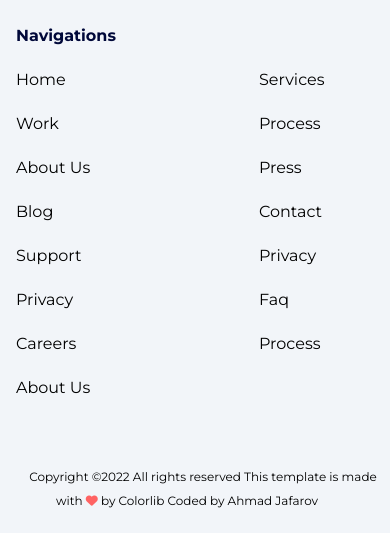
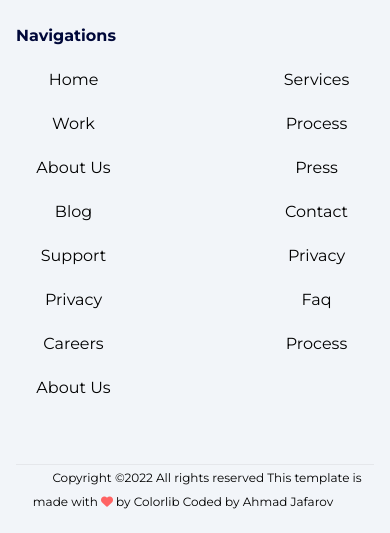
Before and after one commit to DannyMay9082/tailwind-colorlib-project, a website: page index.html in a window 390 px wide. Shown: the part 9656-10189 px from the top of the page. Before the commit the page ends 10168 px from the top, so only its background shows below. Drawn offline with nearby package versions, Linux system fonts and the light colour scheme.

Commit message:
style footer-list and copyright section

```diff
--- a/index.html
+++ b/index.html
@@ -671,7 +671,7 @@
 
             <div class="space-y-5 md:w-1/2">
                 <h3 class="font-bold text-primaryBlueDark">Navigations</h3>
-                <ul class="grid grid-cols-2 gap-y-5 gap-x-32 md:grid-cols-3 md:text-sm">
+                <ul class="grid grid-cols-2 gap-y-5 gap-x-32 text-center md:text-left md:grid-cols-3 md:text-sm">
                     <li><a class="transition-all duration-300 hover:text-primaryRed" href="#">Home</a></li>
                     <li><a class="transition-all duration-300 hover:text-primaryRed" href="#">Services</a></li>
                     <li><a class="transition-all duration-300 hover:text-primaryRed" href="#">Work</a></li>
@@ -691,8 +691,9 @@
             </div>
         </div>
         <!-- Footer Copyright -->
-        <div class="text-center">
-            <small class="px-4 text-xs text-center">
+        <div class="px-4 text-center md:px-20">
+            <hr>
+            <small class="p-6 text-xs text-center">
                 Copyright ©2022 All rights reserved This template is made with
                 <i class="text-primaryRed fa-solid fa-heart"></i> by
                 <a href="https://colorlib.com/" class="hover:text-primaryRed">Colorlib</a>
```
Also changed, not shown: css/main.css.
